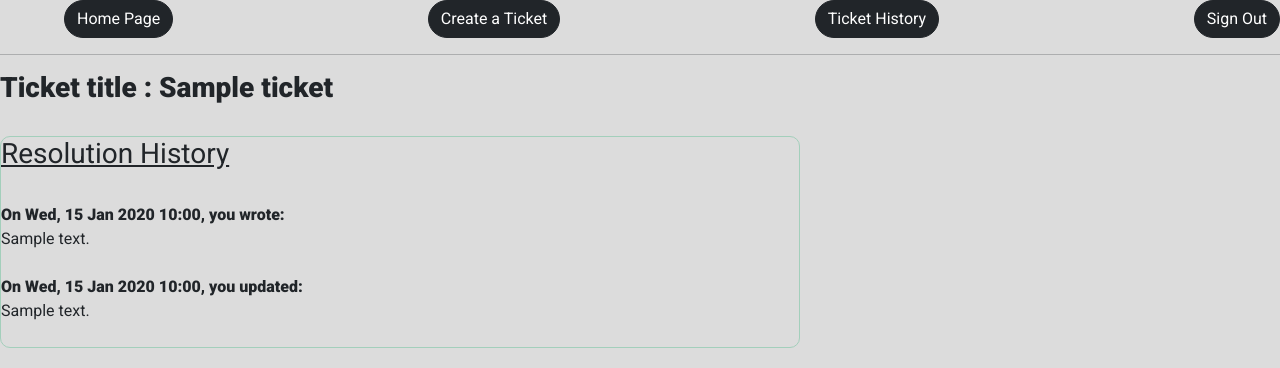
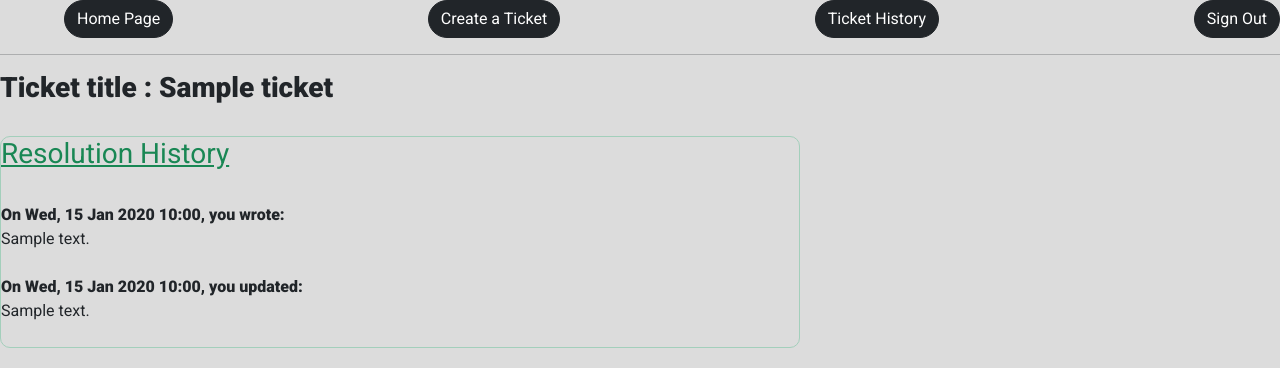
Before and after one commit to felixayot/custopedia, a Flask app: page /ticket_history/1 in a window 1280 px wide. Shown: the part 74-442 px from the top of the page. Run offline with Flask 3, Linux system fonts and the light colour scheme; a user stored in the database is signed in; tables that the repository leaves empty hold one stand-in row (values such as "Sample post").

Commit message:
Upload more modifications with better features

```diff
--- a/app/templates/sign_in.html
+++ b/app/templates/sign_in.html
@@ -38,7 +38,7 @@
     </fieldset>
     <div class="form-group" style="margin-left: 2em">
         {{ form.submit(class="btn btn-outline-info") }}
-    </div>
+    </div><br>
     <small class="text-muted ml-2" style="margin-left: 2em">
         <a href="{{ url_for('users.reset_request') }}">Forgot Password?</a>
     </small>
--- a/app/templates/ticket.html
+++ b/app/templates/ticket.html
@@ -3,7 +3,7 @@
   <h3><strong>Ticket title : {{ ticket.title }}</strong></h3>
 </div><br>
 <div class="border border-success-subtle" style="border-radius: 10px; width: 50em;">
-  <h3 style="text-decoration: underline;">Resolution History</h3><br>
+  <h3 style="text-decoration: underline;" class="text-success">Resolution History</h3><br>
   {% if updated_ticket %}
   <div>
     <b>On {{ ticket.created_at.strftime("%a, %d %b %Y %H:%M") }}, you
```
